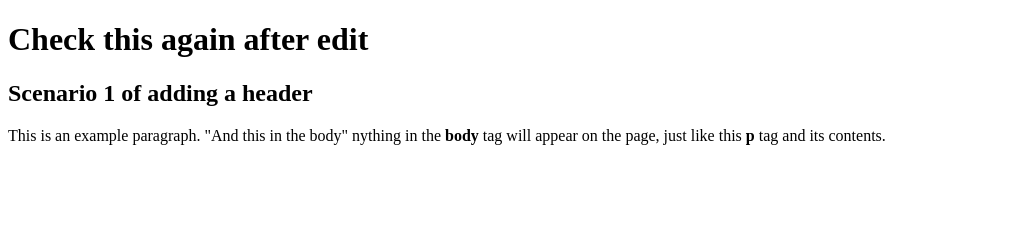
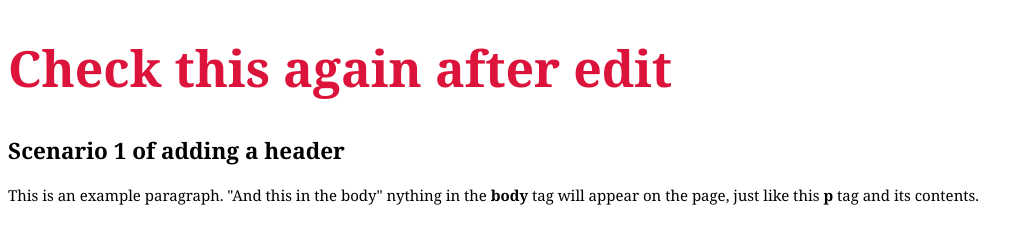
Before and after one commit to omarkhaled-19/team-collaboration-practice, a plain HTML site: page index.html in a window 1280 px wide. Shown: the whole page, without its empty margins (0-1030 px from the left). Drawn offline with Linux system fonts and the light colour scheme.

Commit message:
style and index edit

```diff
--- a/index.html
+++ b/index.html
@@ -1,6 +1,7 @@
 <!doctype html>
 <html>
   <head>
+    <link rel="stylesheet" href="styles.css">
     <title>This is the title of the webpage!</title>
   </head>
   <body>
--- a/styles.css
+++ b/styles.css
@@ -0,0 +1,11 @@
+body{
+    font-family:Georgia, Arial, Helvetica, Sans-serif,serif;
+    font-size:15px;
+    color:#000;
+    background:#fff;
+}
+
+h1 {
+    font-size:50px;
+    color: crimson;
+}
```
